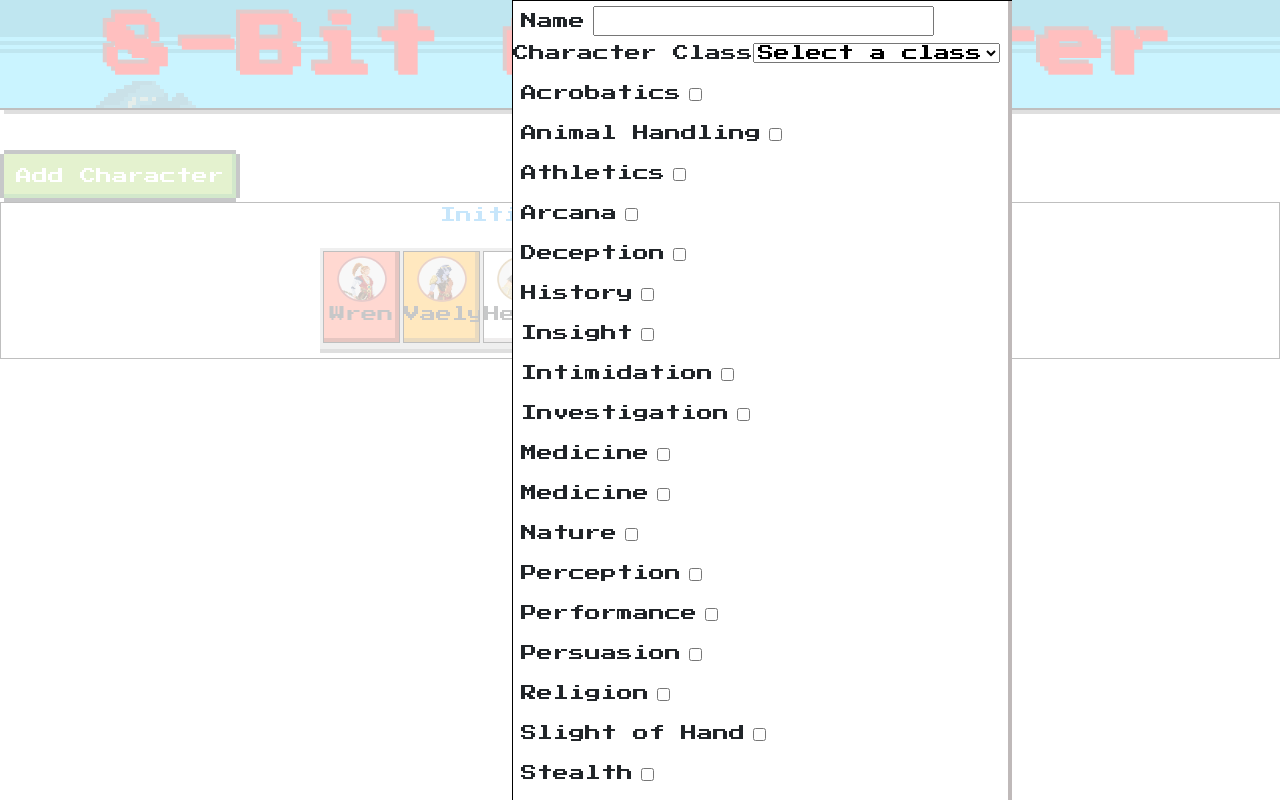
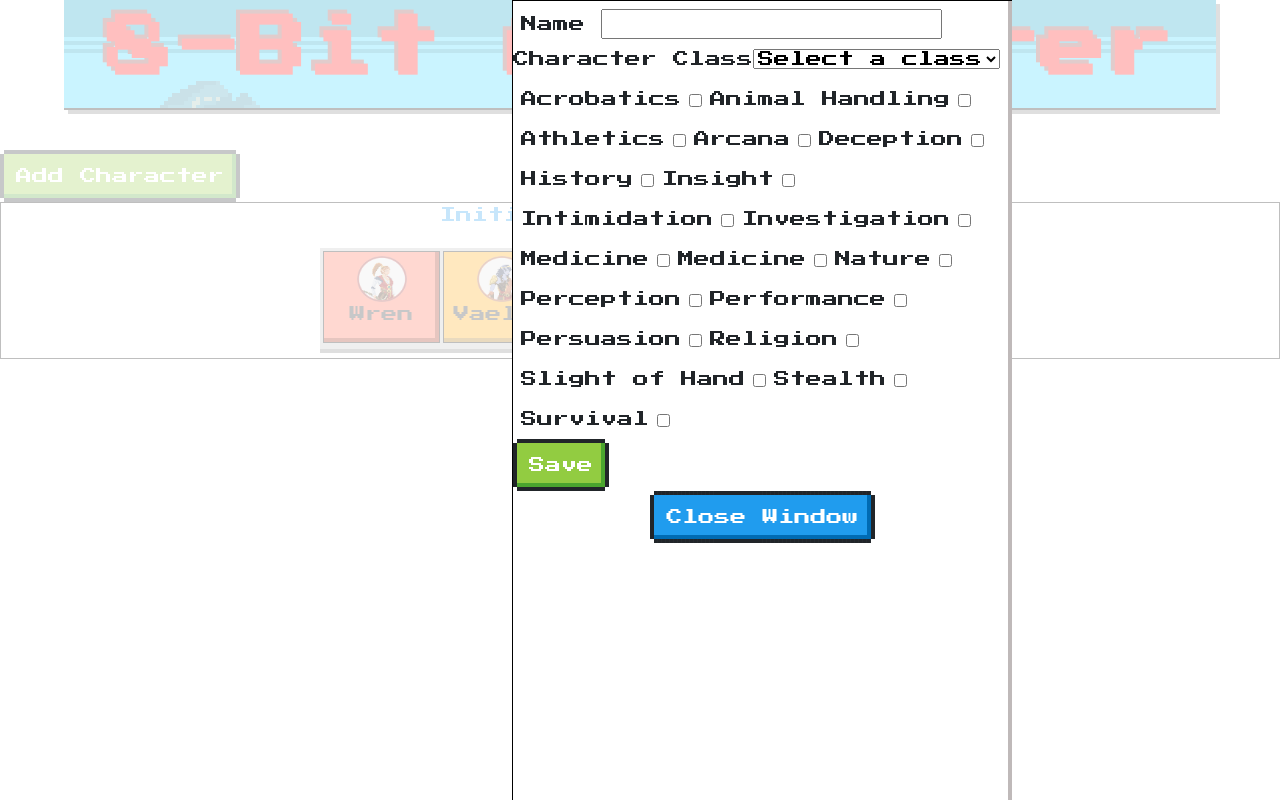
Before and after one commit to onitwin/horizonatlDND, a React (Create React App) app: page / in a window 1280 px wide. Both pictures are taken after a click on the button "Add Character". Built offline with nearby package versions, Linux system fonts and the light colour scheme.

Commit message:
updated basic info

```diff
--- a/public/index.html
+++ b/public/index.html
@@ -33,7 +33,7 @@
     }
     body{
       margin:0;
-      background-color: #536ada;
+
       font-family: 'Press Start 2P', cursive;
     }
 
--- a/src/App.js
+++ b/src/App.js
@@ -1,7 +1,10 @@
 import React,{useState,useEffect} from 'react';
 import InitTracker from "./components/tracker/InitTracker"
 import MyHeader from "./components/Myheader"
-import CharacterForm from "./components/tracker/CharacterForm"
+import Modal from 'react-modal';
+import uuid from 'react-uuid'
+// import CustomMap from './components/map/CustomMap'
+// import ProficienciesTable from './components/proficiencies/ProficienciesTable'
 
 
 
@@ -9,12 +12,114 @@ import CharacterForm from "./components/tracker/CharacterForm"
 
 function App() {
 
+
+
+
+  const [modalIsOpen,setIsOpen] = React.useState(false);
+
+  const [characters,setCharacters]=useState([])
+
+  // character consists of object as follows:
+  //   id:"",
+  //   name:"",
+  //   image:"",
+  //   class:"",
+  //   proficienciesHeld:[],
+  //   proficienciesNotHeld:[]
+  //will add co-ords when map component is added
+
+
+  function openModal() {
+    setIsOpen(true);
+  }
+
+  function closeModal(){
+    setIsOpen(false);
+  }
+
+  function handleSubmit(event){
+    event.preventDefault()
+    const newHero={id:uuid(),name:event.target[0].value,
+      image:`/${(event.target[1].value).toLowerCase()}.png`,
+      class:event.target[1].value,
+      proficienciesHeld:[],
+      proficienciesNotHeld:[]};
+    const proficiencies=event.target.proficiency;
+    for (let proficiency of proficiencies){
+      if (proficiency.checked===true){
+        newHero.proficienciesHeld.push(proficiency.value)
+      }
+      else{
+        newHero.proficienciesNotHeld.push(proficiency.value)
+      }
+    }
+    setCharacters([...characters,newHero])
+    console.log(characters+ "log of characters from the app component")
+    closeModal();
+  }
+
+  const classes=[{class:'Barbarian'},{class:'Bard'},{class:'Cleric'},{class:'Druid'},{class:'Fighter'},{class:'Monk'},{class:'Wizard'},{class:'Sorcerer'},{class:'Warlock'},{class:'Ranger'}]
+
+  const proficiencies=[{name:'Acrobatics'},{name:'Animal Handling'},{name:'Athletics'},{name:'Arcana'},{name:'Deception'},{name:'History'},{name:'Insight'},
+  {name:'Intimidation'},{name:'Investigation'},{name:'Medicine'},{name:'Medicine'},{name:'Nature'},{name:'Perception'},{name:'Performance'},{name:'Persuasion'},{name:'Religion'},
+  {name:'Slight of Hand'},{name:'Stealth'},{name:'Survival'}]
+
+  const classOptions=classes.map((type)=>{
+    return <option value={type.class} >{type.class}</option>
+  })
+
+  const profOptions=proficiencies.map((proficiency)=>{
+    return(
+      <div style={{display:'inline-block'}} >
+      <label style={{margin:'8px'}}for={proficiency.name}>{proficiency.name}</label>
+      <input id={proficiency.name } name='proficiency' type="checkbox" value={proficiency.name}></input>
+      <br/>
+      </div>
+
+
+    )
+  })
+
+  Modal.setAppElement('body')
+
+
+
+
+
   return (
-  <div>
-  <MyHeader/>
-  <CharacterForm/>
-  <InitTracker/>
-  </div>
+    <div>
+    <MyHeader/>
+    <div>
+    <button type="button" className="nes-btn is-success" onClick={openModal}>Add Character</button>
+
+    <Modal
+    className='myModal'
+    isOpen={modalIsOpen}
+    onRequestClose={closeModal}
+    >
+    <div style={{textAlign:'left'}}>
+
+    <form onSubmit={handleSubmit}>
+    <label style={{margin:'8px'}} for='nameInput'> Name</label>
+    <input  style={{margin:'8px'}} name='nameInput'type='text' required></input>
+    <label for='classInput'>Character Class</label>
+    <select name='classInput' defaultValue="select-class">
+    <option disabled value='select-class'>Select a class</option>
+    {classOptions}
+    </select>
+    <div>
+    {profOptions}
+    </div >
+    <button style={{display:"block"}} className='nes-btn is-success' type="submit">Save</button>
+    </form>
+
+    </div>
+    <button onClick={closeModal} className="nes-btn is-primary">Close Window</button>
+    </Modal>
+    </div>
+
+    <InitTracker  characters={characters}/>
+    </div>
   )
 }
 
--- a/src/components/Myheader.js
+++ b/src/components/Myheader.js
@@ -4,10 +4,12 @@ import React from 'react';
 const MyHeader=() =>{
 
   return(
-    <div className="headerDiv" style={{width:'100%'}}>
+    <div style={{textAlign:'center'}}>
+    <div className="headerDiv" style={{width:'90%',display:'inline-block'}}>
   <header>
   <h1 style={{fontSize:'50pt'}}>8-Bit Adventurer</h1>
   </header>
+  </div>
   </div>
   )
 
--- /dev/null
+++ b/src/components/map/CustomMap.js
@@ -0,0 +1,23 @@
+import React,{useState,useEffect} from 'react';
+import "nes.css/css/nes.min.css";
+
+//map will go here
+const CustomMap=() =>{
+
+
+return(
+  <p>Hello From the map component</p>
+)
+
+
+
+
+
+
+
+
+
+
+}
+
+export default CustomMap;
--- /dev/null
+++ b/src/components/proficiencies/ProficienciesTable.js
@@ -0,0 +1,23 @@
+import React,{useState,useEffect} from 'react';
+import "nes.css/css/nes.min.css";
+
+//map will go here
+const ProficienciesTable=() =>{
+
+
+return(
+  <p>Hello From the Proficiencies Table Component</p>
+)
+
+
+
+
+
+
+
+
+
+
+}
+
+export default ProficienciesTable;
--- a/src/components/tracker/CharacterForm.js
+++ /dev/null
@@ -1,75 +0,0 @@
-import React ,{useState,Fragment} from 'react'
-import ReactDom from 'react-dom'
-import Modal from 'react-modal';
-
-
-
-const CharacterForm=()=>{
-
-  const [modalIsOpen,setIsOpen] = React.useState(false);
-
-    function openModal() {
-      setIsOpen(true);
-    }
-
-    function closeModal(){
-    setIsOpen(false);
-  }
-
-  const classes=[{name:'Barbarian'},{name:'Bard'},{name:'Cleric'},{name:'Druid'},{name:'Fighter'},{name:'Monk'},{name:'Wizard'},{name:'Sorcerer'},{name:'Warlock'},{name:'Ranger'}]
-
-  const proficiencies=[{name:'Acrobatics'},{name:'Animal Handling'},{name:'Athletics'},{name:'Arcana'},{name:'Deception'},{name:'History'},{name:'Insight'},
-{name:'Intimidation'},{name:'Investigation'},{name:'Medicine'},{name:'Medicine'},{name:'Nature'},{name:'Perception'},{name:'Performance'},{name:'Persuasion'},{name:'Religion'},
-{name:'Slight of Hand'},{name:'Stealth'},{name:'Survival'}]
-
-  const classOptions=classes.map((type)=>{
-      return <option value='type'>{type.name}</option>
-    })
-
-    const profOptions=proficiencies.map((type)=>{
-        return(
-          <Fragment>
-        <label style={{margin:'8px'}}for={type.name}>{type.name}</label>
-        <input name={type.name} type="checkbox" value={type.name}></input>
-        <br/>
-        </Fragment>
-
-
-      )
-      })
-
-
-
-
-  return(
-    <div>
-    <button type="button" class="nes-btn is-success" onClick={openModal}>Add Character</button>
-
-    <Modal
-    className='myModal'
-    isOpen={modalIsOpen}
-    onRequestClose={closeModal}
-    >
-    <div style={{textAlign:'left'}}>
-    <form>
-    <label style={{margin:'8px'}} for='name-input'> Name</label>
-    <input name='name-input'type='text'></input>
-    <label for='class-input'>Character Class</label>
-    <select name='class-input' defaultValue="select-class">
-    <option disabled value='select-class'>Select a class</option>
-    {classOptions}
-    </select>
-    {profOptions}
-    <button className='nes-btn is-success' type="submit">Save</button>
-
-    </form>
-    </div>
-    <button onClick={closeModal} class="nes-btn is-primary">Close Window</button>
-    </Modal>
-    </div>
-
-  )
-
-}
-
-export default CharacterForm;
--- a/src/components/tracker/InitTracker.js
+++ b/src/components/tracker/InitTracker.js
@@ -3,8 +3,36 @@ import {DragDropContext,Droppable,Draggable} from 'react-beautiful-dnd'
 import uuid from 'react-uuid'
 import "nes.css/css/nes.min.css";
 
-const tiles=[
-  {id:uuid(),name:'Wren',image:"./wizard.png",class:'wizard'},
+
+
+
+
+
+// this is code for a single column
+// const onDragEnd=(result,columns,setColumns)=>{
+//   if(!result.destination) return;
+//
+//   const {source,destination}=result;
+//   const column =columns[source.droppableId];
+//   const copiedItems=[...column.items];
+//   const [removed]=copiedItems.splice(source.index,1);
+//   copiedItems.splice(destination.index,0,removed);
+//   setColumns({
+//     ...columns,[source.droppableId]:{
+//       ...column,
+//       items:copiedItems
+//     }
+//   })
+// };
+
+
+
+
+
+const InitTracker=(props) =>{
+
+  const [tiles,setTiles]=useState([
+    {id:uuid(),name:'Wren',image:"./wizard.png",class:'wizard'}, //dummy data
     {id:uuid(),name:'Vaelys',image:"./monk.png",class:'monk'},
     {id:uuid(),name:'Hedge',image:"./paladin.png",class:'paladin'},
     {id:uuid(),name:'Wanda',image:"./sorcerer.png",class:'sorcerer'},
@@ -17,18 +45,17 @@ const tiles=[
     {id:uuid(),name:'Evil',image:"./barbarian.png",class:'barbarian'},
     {id:uuid(),name:'Evil',image:"./warlock.png",class:'warlock'},
 
-
-]
-
+  ])
 
   const listOfColumns={
     [uuid()]:{
-    name:'Todo',
+      name:'Initiative Order',
       items:tiles
     }
   }
 
-//this is code for a single column
+  const [columns,setColumns]=useState(listOfColumns);
+
   const onDragEnd=(result,columns,setColumns)=>{
     if(!result.destination) return;
 
@@ -47,16 +74,30 @@ const onDragEnd=(result,columns,setColumns)=>{
 
 
 
+  const characters=props.characters.map((player)=>{  //testing prop(prop arrives and contains all details as normal)
+    return <p>{player.name}- {player.class} </p>
+  })
 
 
-const InitTracker=() =>{
-  const [columns,setColumns]=useState(listOfColumns);
+
+
+
+
+
+
+
+
+
+
+
 
   return (
 
     <div style={{textAlign:'center',border:'1px solid black',}}>
     <p  className="nes-text is-primary" style={{ display:'block',textAlign:'center'}}>Initiative/Order of March</p>
+    {characters}
     <div style={{ display:'inline-block',textAlign:'center'}}>
+
 
     <DragDropContext onDragEnd={result=>onDragEnd(result,columns,setColumns)}>
     {Object.entries(columns).map(([id,column])=>{
@@ -82,7 +123,7 @@ const InitTracker=() =>{
                     ...provided.draggableProps.style
                     }}
                     >
-                    <div className={item.class} style={{textAlign:'center', border:'1px solid black'}}>
+                    <div className={item.class}  style={{textAlign:'center', border:'1px solid black'}}>
                       <img style={{width:'50px',height:'50px'}} src={item.image} alt={item.class}/>
                     <p style={{overflow:'scroll'}}>{item.name}</p>
                     </div>
--- a/src/index.css
+++ b/src/index.css
@@ -1,5 +1,5 @@
 body{
-  background-color: #536ada
+  background-color: black;
 }
 
 .headerDiv{
@@ -33,7 +33,7 @@ h1{
 .dragbox{
   user-select: none;
   height: 50px;
-  min-width:10vh;
+  min-width:15vh;
   padding-top: 3px;
   padding-left: 3px;
 
```
Lines whose indentation alone changed are shown as unchanged.
